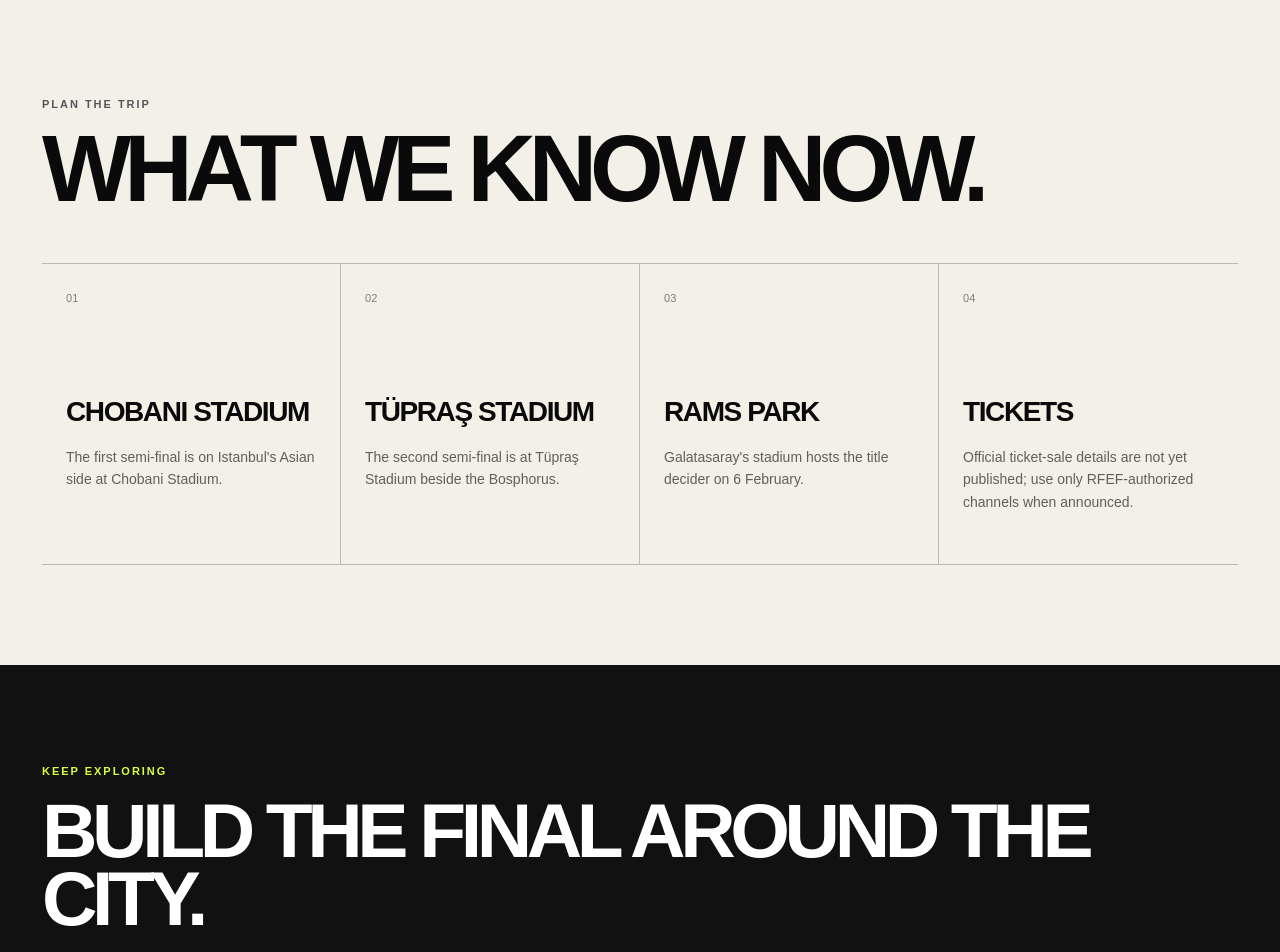
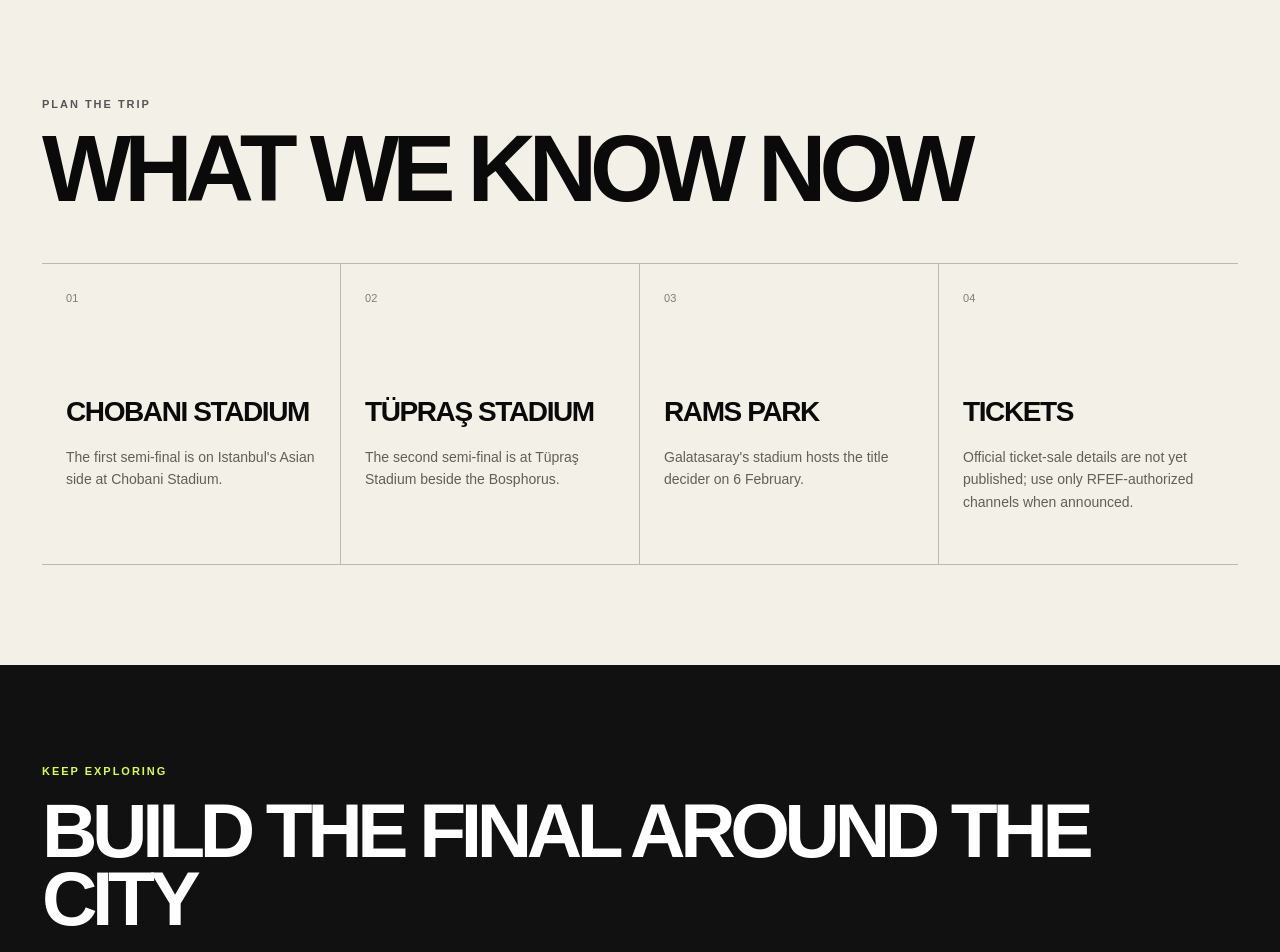
Before and after one commit to istanbulhighlights34-star/finalistanbul, a Next.js app: page /finals/spanish-super-cup-istanbul-2027 in a window 1280 px wide. Shown: the part 2380-3332 px from the top of the page. Built offline with nearby package versions, Linux system fonts and the light colour scheme.

Commit message:
Remove periods from visible headings

```diff
--- a/app/_components/EventGuide.tsx
+++ b/app/_components/EventGuide.tsx
@@ -156,7 +156,7 @@ export default function EventGuide({
       <section className="paper-section">
         <div className="section-heading">
           <p className="kicker">PLAN THE TRIP</p>
-          <h2>WHAT WE KNOW NOW.</h2>
+          <h2>WHAT WE KNOW NOW</h2>
         </div>
         <div className="zone-grid">
           {items.map(([a, b], i) => (
@@ -167,7 +167,7 @@ export default function EventGuide({
 
       <section className="planning-section">
         <p className="kicker">KEEP EXPLORING</p>
-        <h2>BUILD THE FINAL AROUND THE CITY.</h2>
+        <h2>BUILD THE FINAL AROUND THE CITY</h2>
         <div className="planning-grid">
           <Link href={cityHref}><span>{cityName} city guide →</span></Link>
           {guideLinks.map((g) => <Link href={g.href} key={g.href}><span>{g.label} →</span></Link>)}
```
